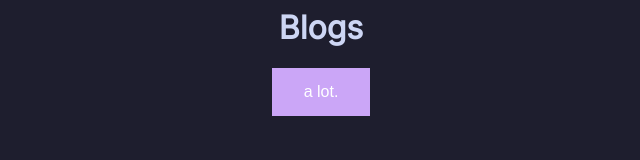
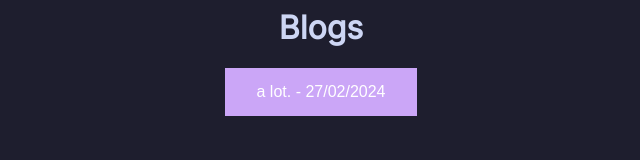
Before and after one commit to nek0zyx/myblog, a plain HTML site: page index.html in a window 1280 px wide. Shown: the whole page, without its empty margins (319-959 px from the left). Drawn offline with Linux system fonts and the light colour scheme.

Commit message:
Update index.html

```diff
--- a/index.html
+++ b/index.html
@@ -7,5 +7,5 @@
 </body>
 <head>
   <h1>Blogs</h1>
-  <button onclick="window.location.href='https://kevadesu.github.io/myblog/blogpostz/a-lot';"> a lot. </button>
+  <button onclick="window.location.href='https://kevadesu.github.io/myblog/blogpostz/a-lot';"> a lot. - 27/02/2024 </button>
 </head>
```
